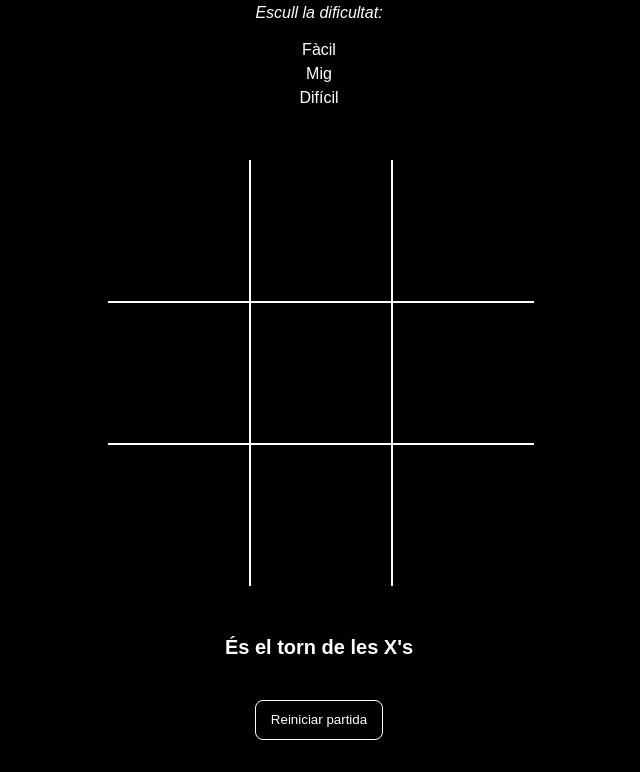
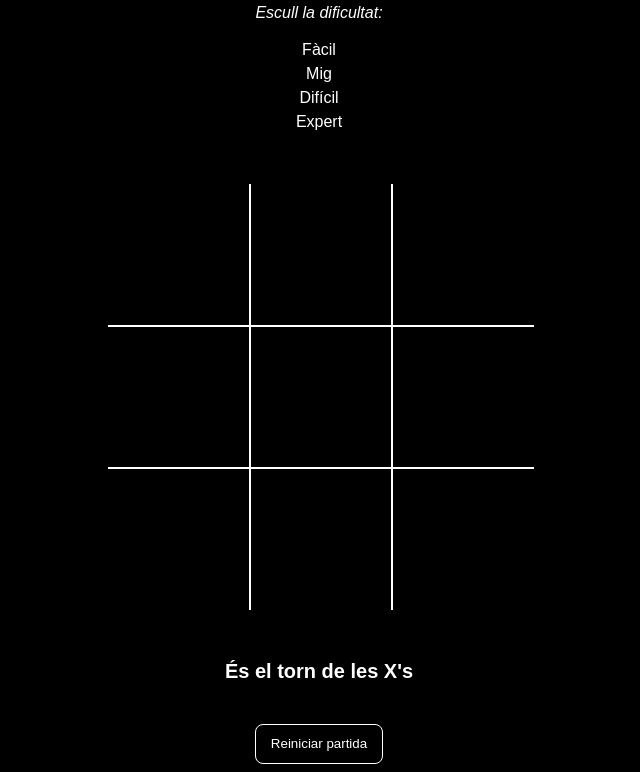
Before and after one commit to GoldiolBack/tres-en-ratlla, a plain HTML site: page index.html in a window 1280 px wide. Shown: the part 80-852 px from the top of the page, without its empty margins (321-961 px from the left). Before the commit the page ends 828 px from the top, so only its background shows below. Drawn offline with Linux system fonts and the light colour scheme.

Commit message:
Update index.html

```diff
--- a/index.html
+++ b/index.html
@@ -15,6 +15,7 @@
             <li id="easy">Fàcil</li>
             <li id="medium">Mig</li>
             <li id="hard">Difícil</li>
+            <li id="expert">Expert</li>
         </ul>
         <div class="game--container">
             <div data-cell-index="0" class="cell"></div>
```
